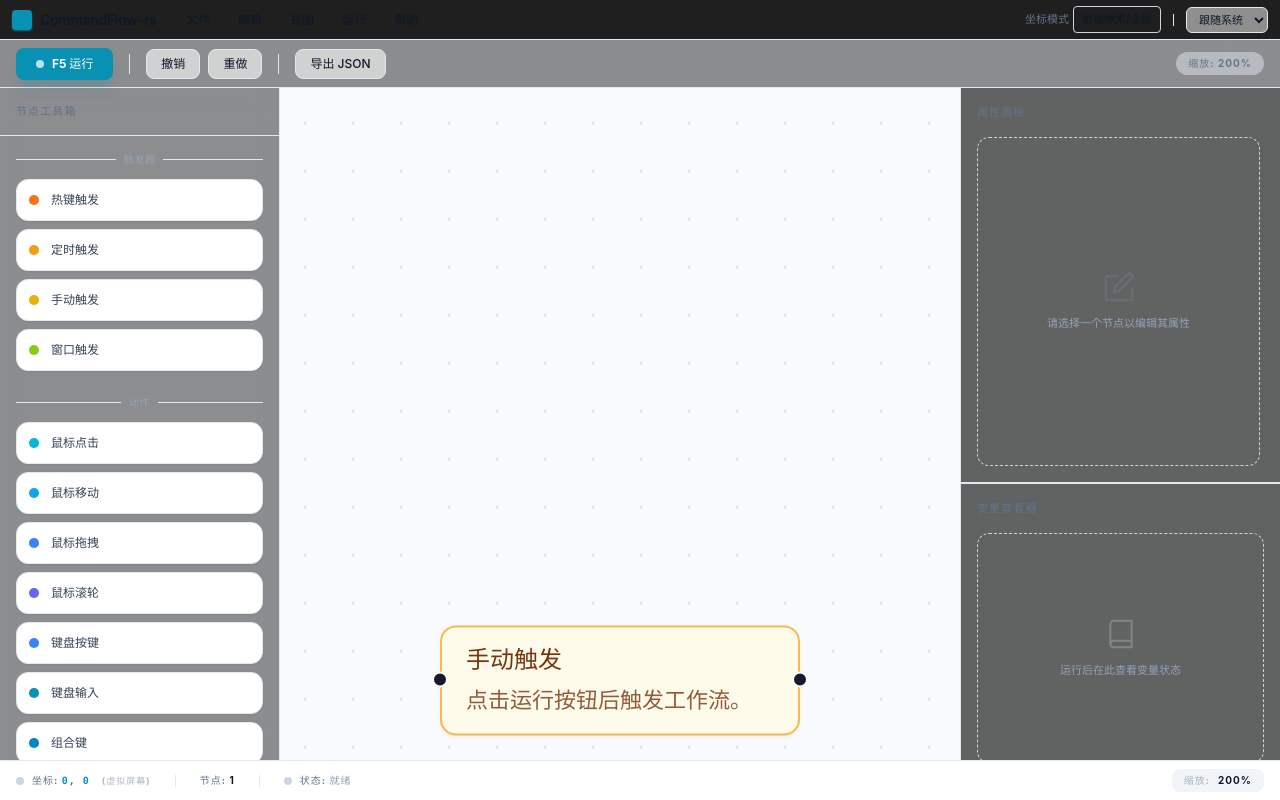
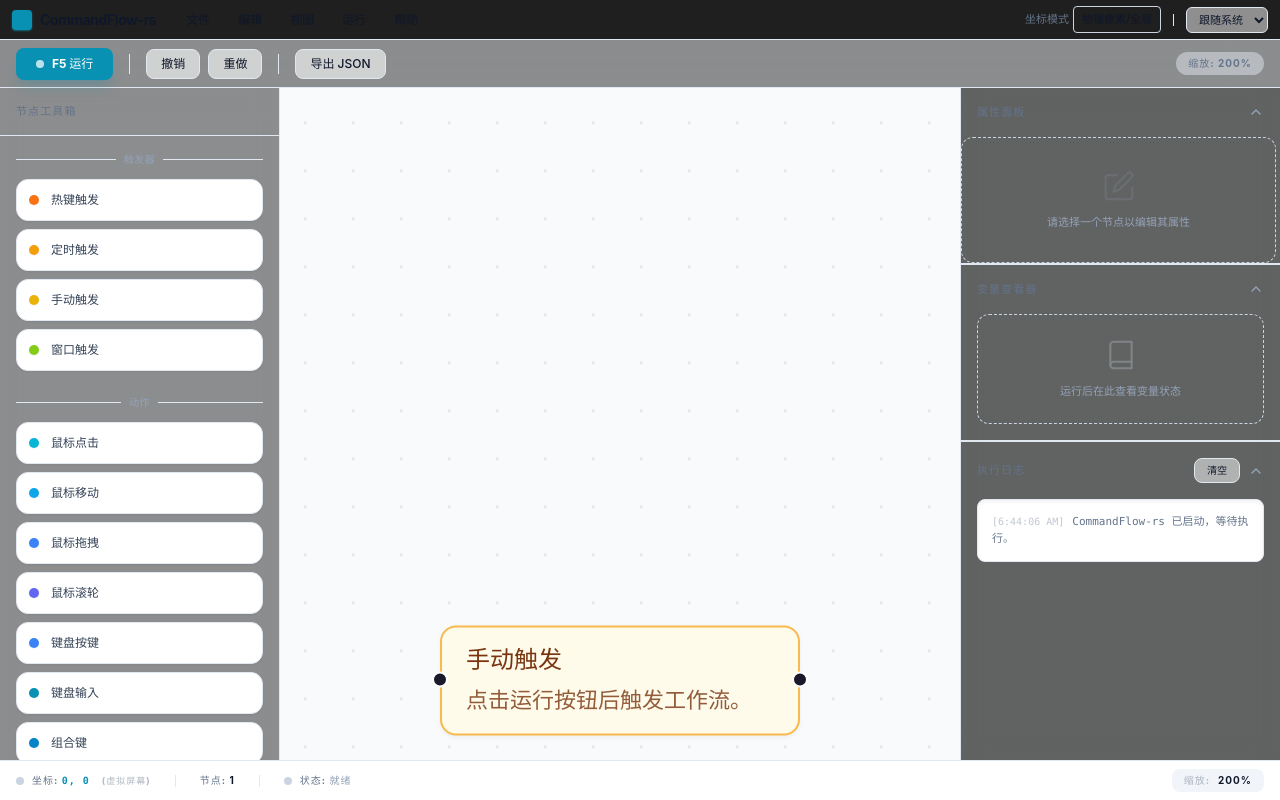
Before and after one commit to caojiachen1/CommandFlow-rs, a React (Vite) app: page / in a window 1280 px wide. Built offline with nearby package versions, Linux system fonts and the light colour scheme.

Commit message:
Add expandable panels for Property, Variable, and Execution Log

```diff
--- a/src/App.tsx
+++ b/src/App.tsx
@@ -28,6 +28,15 @@ function App() {
   const { setRunning, addLog } = useExecutionStore()
   const [activeMenu, setActiveMenu] = useState<string | null>(null)
   const menuRef = useRef<HTMLDivElement>(null)
+  const [expandedPanels, setExpandedPanels] = useState({
+    property: true,
+    variable: true,
+    log: true,
+  })
+
+  const togglePanel = (panel: keyof typeof expandedPanels) => {
+    setExpandedPanels(prev => ({ ...prev, [panel]: !prev[panel] }))
+  }
 
   useShortcutBindings()
 
@@ -148,11 +157,11 @@ function App() {
         <NodePanel />
         <FlowEditor onPaneClick={handleFlowEditorPaneClick} />
         <div className="flex flex-col border-l border-slate-200 bg-slate-50/30 backdrop-blur-md dark:border-neutral-800 dark:bg-neutral-900/40">
-          <PropertyPanel />
+          <PropertyPanel expanded={expandedPanels.property} onToggle={() => togglePanel('property')} />
           <div className="h-[1px] w-full bg-slate-200 dark:bg-neutral-800" />
-          <VariablePanel />
+          <VariablePanel expanded={expandedPanels.variable} onToggle={() => togglePanel('variable')} />
           <div className="h-[1px] w-full bg-slate-200 dark:bg-neutral-800" />
-          <ExecutionLog />
+          <ExecutionLog expanded={expandedPanels.log} onToggle={() => togglePanel('log')} />
         </div>
       </main>
 
--- a/src/components/ExecutionLog/index.tsx
+++ b/src/components/ExecutionLog/index.tsx
@@ -1,4 +1,9 @@
 import { useExecutionStore } from '../../stores/executionStore'
+
+interface ExecutionLogProps {
+  expanded: boolean
+  onToggle: () => void
+}
 
 const levelTone = {
   info: 'text-slate-500 dark:text-slate-400',
@@ -7,22 +12,42 @@ const levelTone = {
   error: 'text-rose-600 dark:text-rose-400 border-l-2 border-rose-500 pl-2 bg-rose-500/5',
 }
 
-export default function ExecutionLog() {
+export default function ExecutionLog({ expanded, onToggle }: ExecutionLogProps) {
   const { logs, clearLogs } = useExecutionStore()
 
   return (
-    <section className="flex h-[280px] flex-col border-b border-slate-200 p-4 dark:border-neutral-800">
-      <div className="mb-4 flex items-center justify-between">
-        <h2 className="text-[11px] font-bold uppercase tracking-widest text-slate-500 dark:text-slate-400">执行日志</h2>
+    <section className="flex flex-col border-b border-slate-200 dark:border-neutral-800">
       <button
         type="button"
-          onClick={clearLogs}
+        onClick={onToggle}
+        className="flex w-full items-center justify-between p-4 hover:bg-slate-100/50 dark:hover:bg-slate-800/30 transition-colors"
+      >
+        <h2 className="text-[11px] font-bold uppercase tracking-widest text-slate-500 dark:text-slate-400">执行日志</h2>
+        <div className="flex items-center gap-2">
+          <button
+            type="button"
+            onClick={(e) => {
+              e.stopPropagation()
+              clearLogs()
+            }}
             className="rounded-lg border border-slate-200 bg-white/50 px-3 py-1 text-[10px] font-bold transition-all hover:bg-white active:scale-95 dark:border-neutral-800 dark:bg-neutral-900/50 dark:hover:bg-slate-800"
           >
             清空
           </button>
+          <svg
+            className={`h-4 w-4 text-slate-400 transition-transform duration-200 ${expanded ? 'rotate-180' : ''}`}
+            viewBox="0 0 24 24"
+            fill="none"
+            stroke="currentColor"
+            strokeWidth="2"
+          >
+            <path d="M6 9l6 6 6-6" strokeLinecap="round" strokeLinejoin="round" />
+          </svg>
         </div>
-      <div className="flex-1 overflow-y-auto rounded-lg border border-slate-200 bg-white p-2 text-[11px] shadow-inner scrollbar-thin scrollbar-thumb-slate-200 dark:border-neutral-800 dark:bg-neutral-900 dark:scrollbar-thumb-slate-800">
+      </button>
+      {expanded && (
+        <div className="h-[280px] overflow-y-auto p-4 pt-0 scrollbar-thin scrollbar-thumb-slate-200 dark:scrollbar-thumb-slate-800">
+          <div className="rounded-lg border border-slate-200 bg-white p-2 text-[11px] shadow-inner scrollbar-thin scrollbar-thumb-slate-200 dark:border-neutral-800 dark:bg-neutral-900 dark:scrollbar-thumb-slate-800">
             {logs.length === 0 && (
               <div className="flex h-full items-center justify-center text-slate-400 italic font-medium opacity-50">
                 等待系统活动...
@@ -37,6 +62,8 @@ export default function ExecutionLog() {
               ))}
             </div>
           </div>
+        </div>
+      )}
     </section>
   )
 }
--- a/src/components/PropertyPanel/index.tsx
+++ b/src/components/PropertyPanel/index.tsx
@@ -1,6 +1,11 @@
 import { useEffect, useMemo, useState } from 'react'
 import { useWorkflowStore } from '../../stores/workflowStore'
 import { getNodeMeta, type ParamField } from '../../utils/nodeMeta'
+
+interface PropertyPanelProps {
+  expanded: boolean
+  onToggle: () => void
+}
 
 const toJsonDraft = (value: unknown): string => {
   try {
@@ -20,7 +25,7 @@ const buildJsonDrafts = (params: Record<string, unknown>, fields: ParamField[])
   return drafts
 }
 
-export default function PropertyPanel() {
+export default function PropertyPanel({ expanded, onToggle }: PropertyPanelProps) {
   const { selectedNodeId, nodes, updateNodeParams } = useWorkflowStore()
   const selectedNode = useMemo(
     () => nodes.find((node) => node.id === selectedNodeId) ?? null,
@@ -138,16 +143,31 @@ export default function PropertyPanel() {
   }
 
   return (
-    <section className="flex h-1/3 flex-col border-b border-slate-200 p-4 dark:border-neutral-800">
-      <div className="mb-4 flex items-center justify-between">
+    <section className="flex flex-col border-b border-slate-200 dark:border-neutral-800">
+      <button
+        type="button"
+        onClick={onToggle}
+        className="flex w-full items-center justify-between p-4 hover:bg-slate-100/50 dark:hover:bg-slate-800/30 transition-colors"
+      >
         <h2 className="text-[11px] font-bold uppercase tracking-widest text-slate-500 dark:text-slate-400">属性面板</h2>
+        <div className="flex items-center gap-2">
           {selectedNode && (
             <span className="rounded-full bg-cyan-100 px-2.5 py-0.5 text-[10px] font-bold text-cyan-700 dark:bg-cyan-900/30 dark:text-cyan-400">
               {selectedNode.data.kind}
             </span>
           )}
+          <svg
+            className={`h-4 w-4 text-slate-400 transition-transform duration-200 ${expanded ? 'rotate-180' : ''}`}
+            viewBox="0 0 24 24"
+            fill="none"
+            stroke="currentColor"
+            strokeWidth="2"
+          >
+            <path d="M6 9l6 6 6-6" strokeLinecap="round" strokeLinejoin="round" />
+          </svg>
         </div>
-
+      </button>
+      {expanded && (
         <div className="flex-1 overflow-y-auto pr-1 scrollbar-thin scrollbar-thumb-slate-200 dark:scrollbar-thumb-slate-800">
           {!selectedNode ? (
             <div className="flex h-full flex-col items-center justify-center rounded-xl border border-dashed border-slate-300 p-8 text-center text-[11px] text-slate-400 dark:border-neutral-800">
@@ -158,7 +178,7 @@ export default function PropertyPanel() {
               请选择一个节点以编辑其属性
             </div>
           ) : (
-          <div className="space-y-4">
+            <div className="space-y-4 p-4 pt-0">
               <div className="space-y-2">
                 <label className="text-[10px] font-bold uppercase tracking-wider text-slate-400">节点名称</label>
                 <div className="rounded-xl border border-slate-200 bg-white/70 px-4 py-2.5 text-xs font-semibold shadow-sm dark:border-neutral-700 dark:bg-neutral-900/70">
@@ -189,6 +209,7 @@ export default function PropertyPanel() {
             </div>
           )}
         </div>
+      )}
     </section>
   )
 }
--- a/src/components/VariablePanel/index.tsx
+++ b/src/components/VariablePanel/index.tsx
@@ -1,14 +1,36 @@
-export default function VariablePanel() {
+interface VariablePanelProps {
+  expanded: boolean
+  onToggle: () => void
+}
+
+export default function VariablePanel({ expanded, onToggle }: VariablePanelProps) {
   return (
-    <section className="flex h-1/4 flex-col border-b border-slate-200 p-4 dark:border-neutral-800">
-      <h2 className="mb-4 text-[11px] font-bold uppercase tracking-widest text-slate-500 dark:text-slate-400">变量查看器</h2>
-      <div className="flex flex-1 flex-col items-center justify-center rounded-xl border border-dashed border-slate-300 p-6 text-center text-[11px] text-slate-400 dark:border-neutral-800">
-        <svg className="mb-3 h-8 w-8 text-slate-300 opacity-30 dark:text-slate-700" viewBox="0 0 24 24" fill="none" stroke="currentColor" strokeWidth="1.5">
-          <path d="M4 19.5A2.5 2.5 0 0 1 6.5 17H20" strokeLinecap="round" strokeLinejoin="round" />
-          <path d="M6.5 2H20v20H6.5A2.5 2.5 0 0 1 4 19.5v-15A2.5 2.5 0 0 1 6.5 2z" strokeLinecap="round" strokeLinejoin="round" />
+    <section className="flex flex-col border-b border-slate-200 dark:border-neutral-800">
+      <button
+        type="button"
+        onClick={onToggle}
+        className="flex w-full items-center justify-between p-4 hover:bg-slate-100/50 dark:hover:bg-slate-800/30 transition-colors"
+      >
+        <h2 className="text-[11px] font-bold uppercase tracking-widest text-slate-500 dark:text-slate-400">变量查看器</h2>
+        <svg
+          className={`h-4 w-4 text-slate-400 transition-transform duration-200 ${expanded ? 'rotate-180' : ''}`}
+          viewBox="0 0 24 24"
+          fill="none"
+          stroke="currentColor"
+          strokeWidth="2"
+        >
+          <path d="M6 9l6 6 6-6" strokeLinecap="round" strokeLinejoin="round" />
         </svg>
-        运行后在此查看变量状态
-      </div>
+      </button>
+      {expanded && (
+        <div className="flex flex-1 flex-col items-center justify-center rounded-xl border border-dashed border-slate-300 p-6 text-[11px] text-slate-400 dark:border-neutral-800 m-4 mt-0">
+          <svg className="mb-3 h-8 w-8 text-slate-300 opacity-30 dark:text-slate-700" viewBox="0 0 24 24" fill="none" stroke="currentColor" strokeWidth="1.5">
+            <path d="M4 19.5A2.5 2.5 0 0 1 6.5 17H20" strokeLinecap="round" strokeLinejoin="round" />
+            <path d="M6.5 2H20v20H6.5A2.5 2.5 0 0 1 4 19.5v-15A2.5 2.5 0 0 1 6.5 2z" strokeLinecap="round" strokeLinejoin="round" />
+          </svg>
+          运行后在此查看变量状态
+        </div>
+      )}
     </section>
   )
 }
```
Lines whose indentation alone changed are shown as unchanged.
